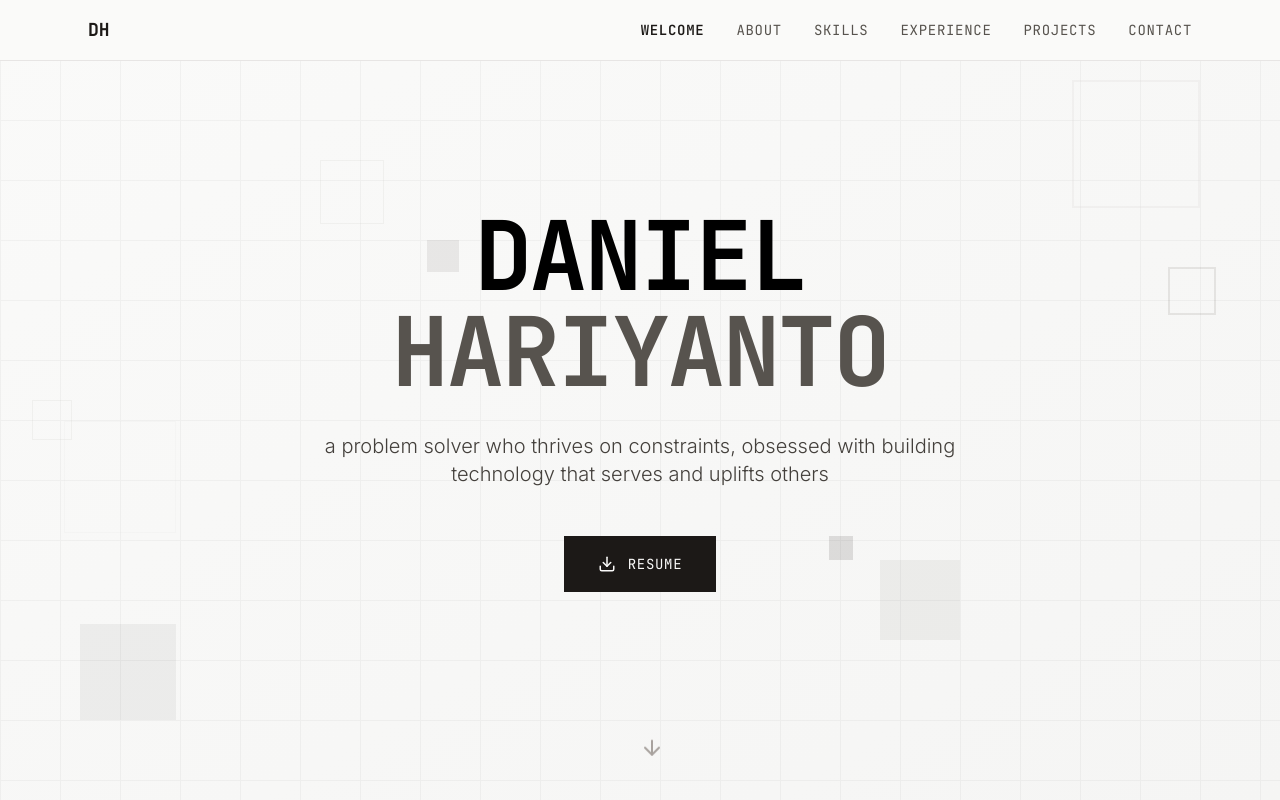
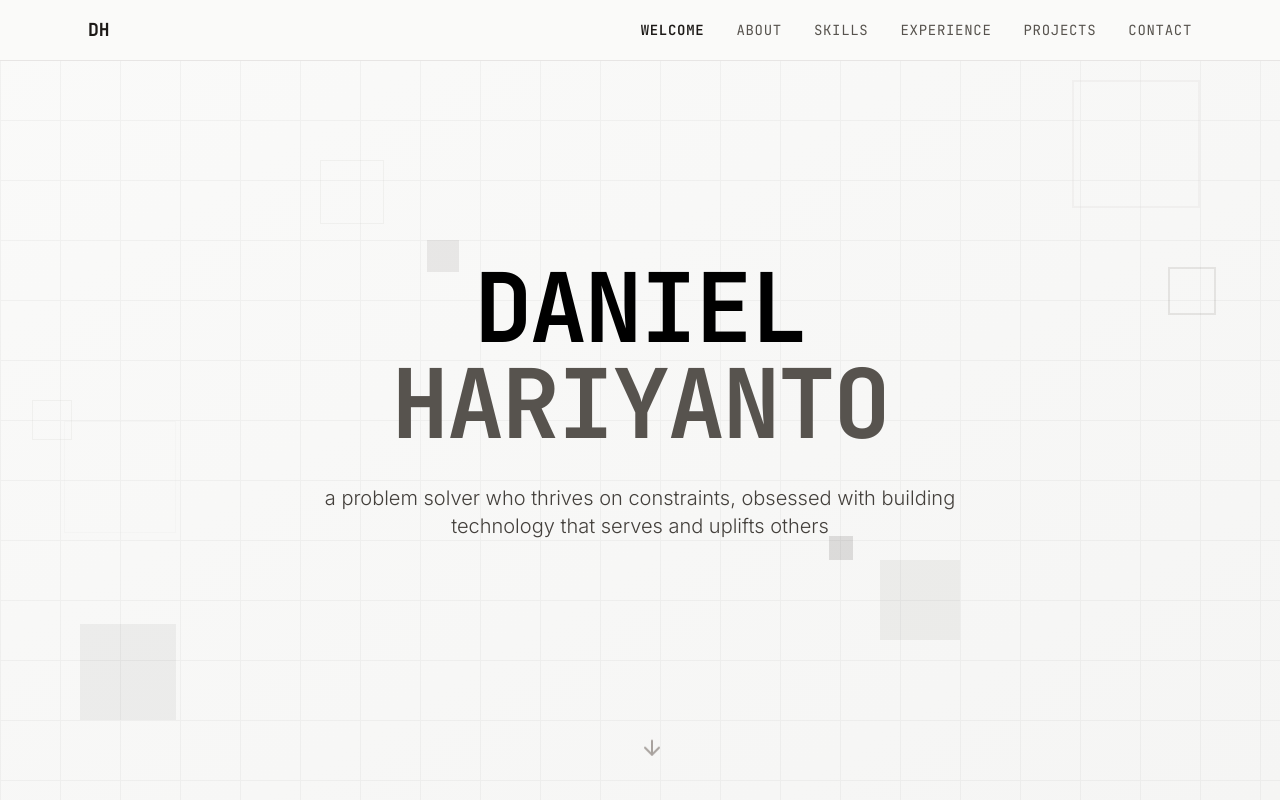
Before and after one commit to danielhariyanto/personal-website, a Next.js app: page / in a window 1280 px wide. Shown: the top 800 px of the page. Built offline with nearby package versions, Linux system fonts and the light colour scheme.

Commit message:
Update contact email and remove resume link from hero

```diff
--- a/components/hero.tsx
+++ b/components/hero.tsx
@@ -1,6 +1,6 @@
 "use client"
 
-import { Download, ArrowDown } from "lucide-react"
+import { ArrowDown } from "lucide-react"
 
 export default function Hero() {
   const scrollToNext = () => {
@@ -56,17 +56,6 @@ export default function Hero() {
             </p>
           </div>
 
-          <div className="pt-4">
-            <a
-              href="REMOVED"
-              target="_blank"
-              rel="noopener noreferrer"
-              className="inline-flex items-center gap-3 bg-stone-900 text-stone-50 px-8 py-4 font-mono text-sm uppercase tracking-wider hover:bg-stone-800 hover:scale-105 transition-all duration-200 border-2 border-stone-900"
-            >
-              <Download size={18} />
-              Resume
-            </a>
-          </div>
         </div>
       </div>
 
```
